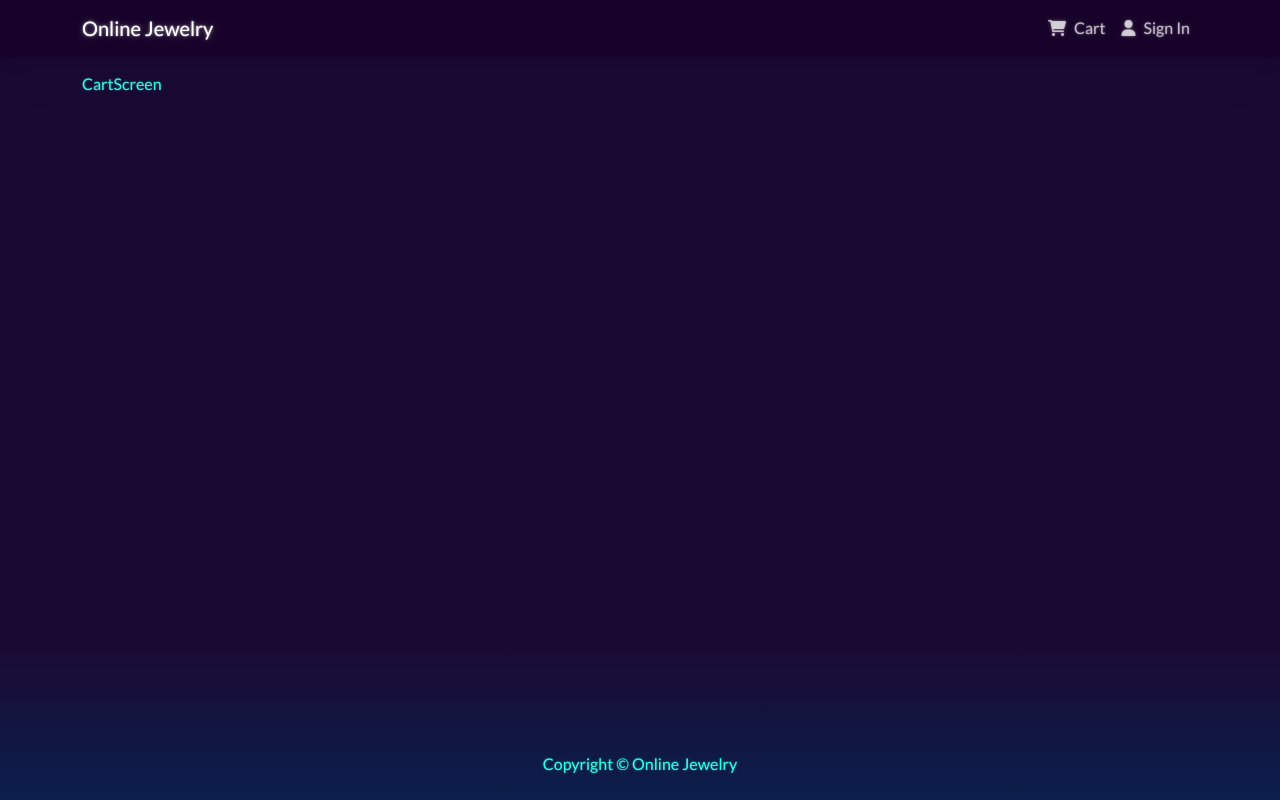
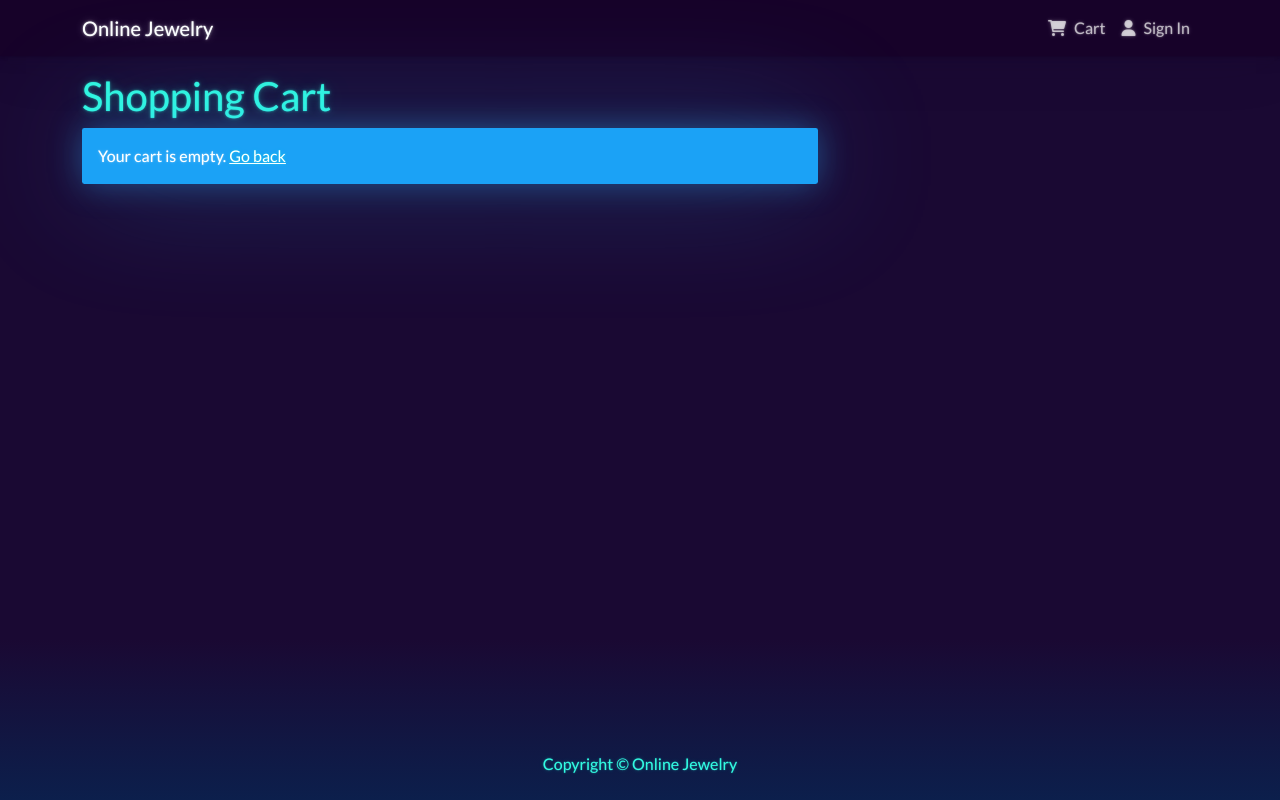
Before and after one commit to MilosNj/online-jewelry, a React (Create React App) app: page /cart/1 in a window 1280 px wide. Built offline with nearby package versions, Linux system fonts and the light colour scheme; no server answers.

Commit message:
Set up CartScreen and Message

```diff
--- a/src/components/Message.tsx
+++ b/src/components/Message.tsx
@@ -6,8 +6,12 @@ type Props = {
   children: JSX.Element;
 };
 
-const Message = ({ variant = "info", children }: Props) => {
+const Message = ({ variant, children }: Props) => {
   return <Alert variant={variant}>{children}</Alert>;
 };
 
+Message.defaultProps = {
+  variant: "info",
+};
+
 export default Message;
--- a/src/screens/CartScreen.tsx
+++ b/src/screens/CartScreen.tsx
@@ -1,5 +1,8 @@
 import React, { useEffect } from "react";
-import { useLocation, useParams } from "react-router-dom";
+import { Col, ListGroup, Row } from "react-bootstrap";
+import { Link, useLocation, useParams } from "react-router-dom";
+
+import Message from "../components/Message";
 import { addToCart } from "../actions/cartActions";
 import { useAppDispatch, useAppSelector } from "../hooks";
 
@@ -19,7 +22,24 @@ const CartScreen = () => {
     }
   }, [dispatch, productId, quantity]);
 
-  return <div>CartScreen</div>;
+  return (
+    <Row>
+      <Col md={8}>
+        <h1>Shopping Cart</h1>
+        {cartItems.length === 0 ? (
+          <Message>
+            <>
+              Your cart is empty. <Link to="/">Go back</Link>
+            </>
+          </Message>
+        ) : (
+          <ListGroup variant="flush"></ListGroup>
+        )}
+      </Col>
+      <Col md={2}></Col>
+      <Col md={2}></Col>
+    </Row>
+  );
 };
 
 export default CartScreen;
```
